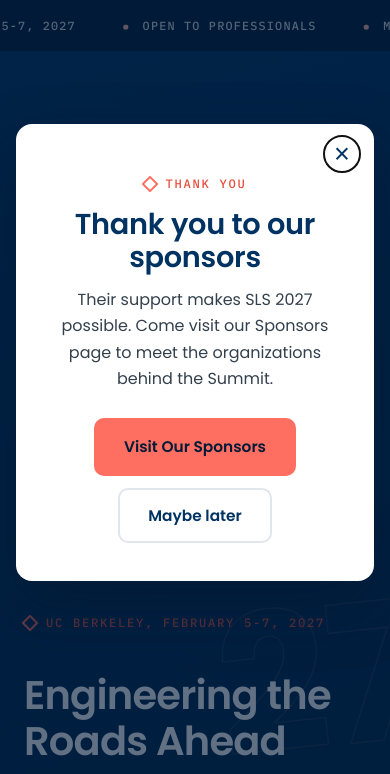
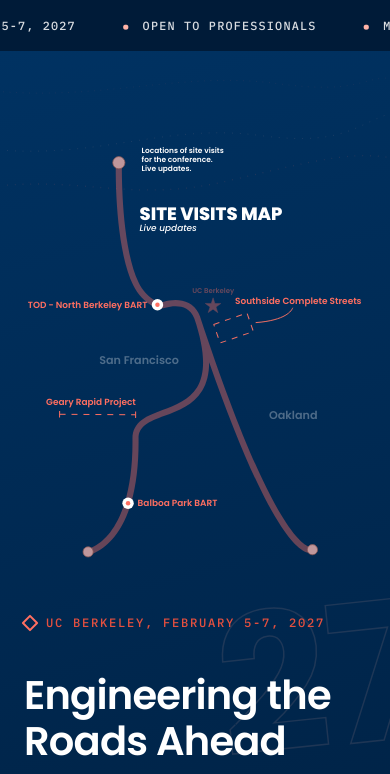
Before and after one commit to lilacares-ui/sls2027, a plain HTML site: page index.html in a window 390 px wide. Shown: the part 70-844 px from the top of the page. Drawn offline with Linux system fonts and the light colour scheme.

Commit message:
Remove sponsor popup, add Site Visits to nav, reorder nav
Delete the home page sponsor popup (markup, script, styles). Add Site Visits
to the main nav on every page, move About next to Contact, and widen the
mobile-menu breakpoint to 1100px so seven links fit. Bump cache version to v13.

Co-Authored-By: Claude Sonnet 5.5 <noreply@anthropic.com>

```diff
--- a/assets/css/style.css
+++ b/assets/css/style.css
@@ -191,7 +191,7 @@ p { margin: 0 0 1em; color: #33404d; }
 }
 .nav-toggle span { width: 26px; height: 3px; background: var(--blue); border-radius: 2px; }
 
-@media (max-width: 1040px) {
+@media (max-width: 1100px) {
   .nav-toggle { display: flex; }
   .nav-links {
     position: absolute;
@@ -578,46 +578,6 @@ p { margin: 0 0 1em; color: #33404d; }
   .keynote-side { position: static; max-width: 280px; margin: 0 auto; width: 100%; }
 }
 
-/* ---------- Home page sponsor popup ---------- */
-.btn-ghost { background: transparent; color: var(--blue); border-color: var(--line); }
-.btn-ghost:hover { background: var(--fog); border-color: var(--blue); }
-dialog.popup {
-  position: fixed;
-  width: calc(100% - 32px);
-  max-width: 480px;
-  margin: auto;
-  padding: 48px 40px 38px;
-  border: none;
-  border-radius: var(--radius);
-  background: var(--white);
-  color: var(--ink);
-  text-align: center;
-  box-shadow: 0 24px 60px rgba(0,20,40,0.35);
-}
-dialog.popup[open] { animation: popup-in 0.25s ease-out; }
-dialog.popup::backdrop { background: rgba(0,27,56,0.62); }
-dialog.popup .eyebrow { justify-content: center; margin-bottom: 14px; }
-dialog.popup h2 { margin-bottom: 12px; }
-dialog.popup p:not(.eyebrow) { margin: 0 0 26px; }
-.popup-actions { display: flex; flex-wrap: wrap; justify-content: center; gap: 12px; }
-.popup-close {
-  position: absolute;
-  top: 12px;
-  right: 14px;
-  width: 36px;
-  height: 36px;
-  border: none;
-  border-radius: 50%;
-  background: transparent;
-  color: var(--blue);
-  font-size: 1.7rem;
-  line-height: 1;
-  cursor: pointer;
-}
-.popup-close:hover { background: var(--fog); }
-@keyframes popup-in { from { opacity: 0; transform: translateY(12px) scale(0.98); } to { opacity: 1; transform: none; } }
-@media (prefers-reduced-motion: reduce) { dialog.popup[open] { animation: none; } }
-
 /* ---------- Students page ---------- */
 section[id] { scroll-margin-top: 80px; }
 .photo-frame { width: 100%; border-radius: var(--radius); box-shadow: var(--shadow); }
--- a/assets/js/main.js
+++ b/assets/js/main.js
@@ -116,27 +116,6 @@ document.addEventListener('DOMContentLoaded', () => {
     }
   }
 
-  // Home page "thank you sponsors" popup: shown once per browser session.
-  const sponsorPopup = document.getElementById('sponsor-popup');
-  if (sponsorPopup && typeof sponsorPopup.showModal === 'function') {
-    const STORAGE_KEY = 'sls-sponsor-popup-seen';
-    let seen = false;
-    try { seen = sessionStorage.getItem(STORAGE_KEY) === '1'; } catch (e) {}
-
-    if (!seen) {
-      setTimeout(() => {
-        sponsorPopup.showModal();
-        try { sessionStorage.setItem(STORAGE_KEY, '1'); } catch (e) {}
-      }, 1200);
-    }
-
-    sponsorPopup.querySelectorAll('.popup-close, .popup-dismiss').forEach((btn) => {
-      btn.addEventListener('click', () => sponsorPopup.close());
-    });
-    // A click on the dimmed backdrop lands on the <dialog> element itself.
-    sponsorPopup.addEventListener('click', (e) => { if (e.target === sponsorPopup) sponsorPopup.close(); });
-  }
-
   // Sponsor photo carousels: snap-scrolling track with arrows and dots.
   document.querySelectorAll('.sponsor-carousel').forEach((carousel) => {
     const track = carousel.querySelector('.sc-track');
--- a/index.html
+++ b/index.html
@@ -7,7 +7,7 @@
 <meta name="description" content="ITE Western District Student Leadership Summit, February 5-7, 2027, UC Berkeley. A gathering of student transportation leaders and professionals.">
 <link rel="preconnect" href="https://fonts.googleapis.com">
 <link href="https://fonts.googleapis.com/css2?family=Poppins:ital,wght@0,400;0,500;0,600;0,700;0,800;1,500&family=IBM+Plex+Mono:wght@500;600&display=swap" rel="stylesheet">
-<link rel="stylesheet" href="assets/css/style.css?v=12">
+<link rel="stylesheet" href="assets/css/style.css?v=13">
 </head>
 <body>
 
@@ -20,9 +20,10 @@
     <button class="nav-toggle" aria-label="Toggle navigation"><span></span><span></span><span></span></button>
     <nav class="nav-links">
       <a href="index.html" class="active">Home</a>
+      <a href="students.html">Students</a>
+      <a href="site-visits.html">Site Visits</a>
+      <a href="sponsors.html">Sponsors</a>
       <a href="about.html">About</a>
-      <a href="students.html">Students</a>
-      <a href="sponsors.html">Sponsors</a>
       <a href="contact.html">Contact</a>
       <a href="donate.html" class="nav-cta">Donate</a>
     </nav>
@@ -374,17 +375,6 @@
   </div>
 </footer>
 
-<dialog class="popup" id="sponsor-popup" aria-labelledby="sponsor-popup-title">
-  <button type="button" class="popup-close" aria-label="Close">&times;</button>
-  <p class="eyebrow">Thank You</p>
-  <h2 id="sponsor-popup-title">Thank you to our sponsors</h2>
-  <p>Their support makes SLS 2027 possible. Come visit our Sponsors page to meet the organizations behind the Summit.</p>
-  <div class="popup-actions">
-    <a href="sponsors.html" class="btn btn-coral">Visit Our Sponsors</a>
-    <button type="button" class="btn btn-ghost popup-dismiss">Maybe later</button>
-  </div>
-</dialog>
-
-<script src="assets/js/main.js?v=12"></script>
+<script src="assets/js/main.js?v=13"></script>
 </body>
 </html>
```
Also changed, not shown: about.html (+5 -4 lines), contact.html (+5 -4 lines), donate.html (+5 -4 lines), site-visits.html (+5 -4 lines), sponsors.html (+5 -4 lines), students.html (+5 -4 lines).
